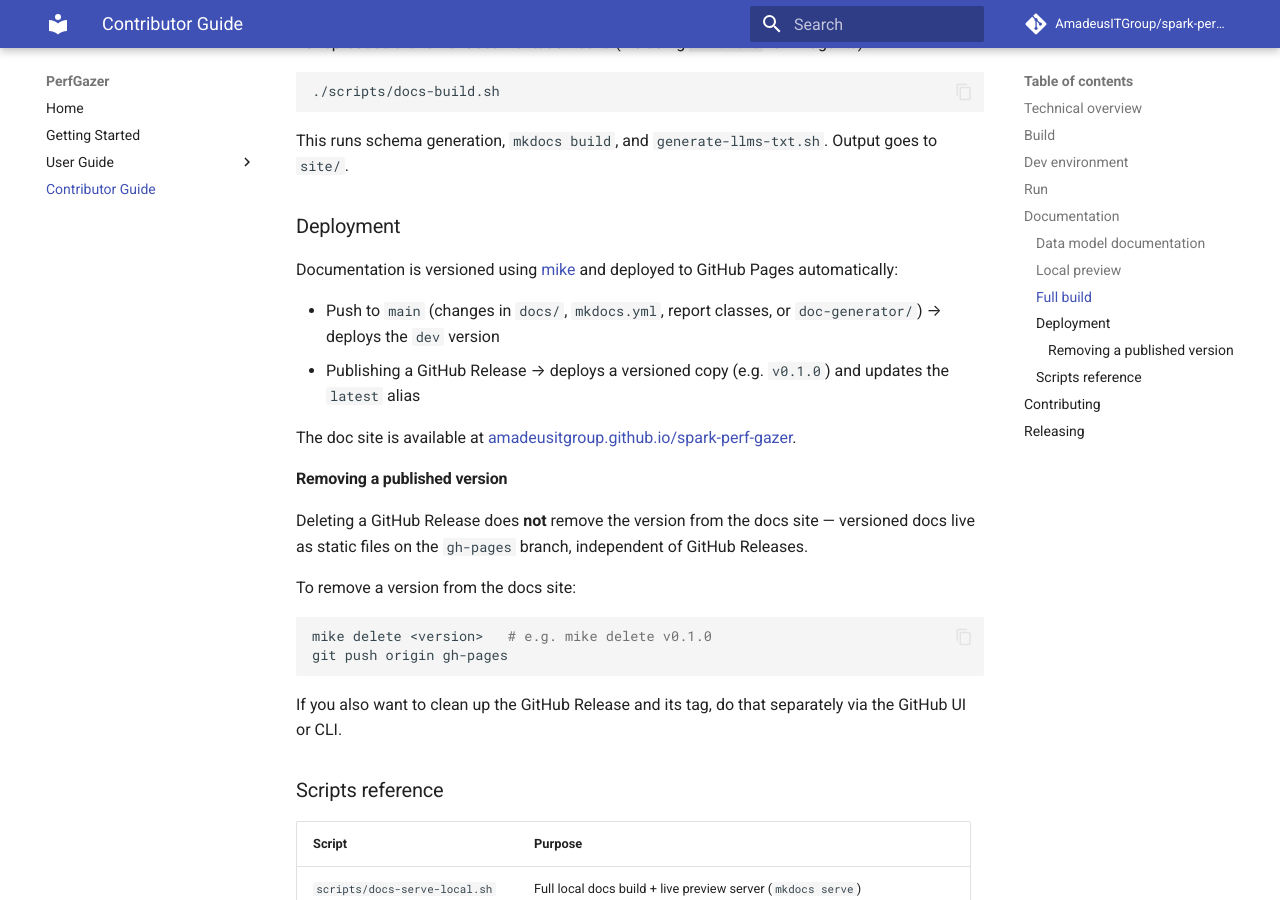
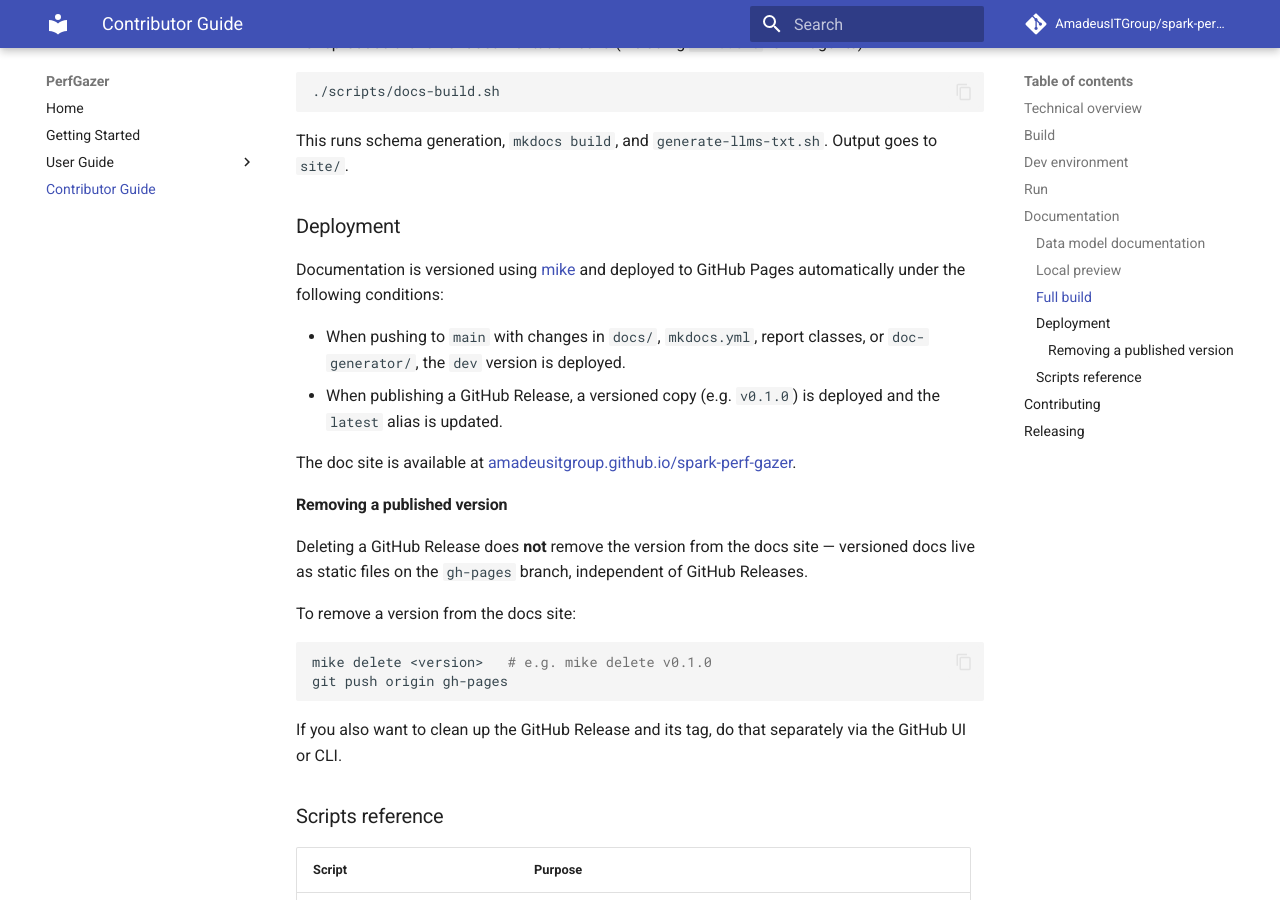
Before and after one commit to AmadeusITGroup/spark-perf-gazer, an MkDocs documentation site: the page built from docs/contributor_guide.md, in a window 1280 px wide and 900 px high, scrolled down 2581 px. Built offline with MkDocs 1.6.1 and Material for MkDocs 9.7.7, drawn with Linux system fonts in a browser that asks for light colours; comment, search, counter and statistics services are not loaded; the version menu is left out.

Commit message:
docs: rephrase deployment conditions in contributor guide

```diff
--- a/docs/contributor_guide.md
+++ b/docs/contributor_guide.md
@@ -122,10 +122,10 @@ This runs schema generation, `mkdocs build`, and `generate-llms-txt.sh`. Output
 
 ### Deployment
 
-Documentation is versioned using [mike](https://github.com/jimporter/mike) and deployed to GitHub Pages automatically:
+Documentation is versioned using [mike](https://github.com/jimporter/mike) and deployed to GitHub Pages automatically under the following conditions:
 
-- Push to `main` (changes in `docs/`, `mkdocs.yml`, report classes, or `doc-generator/`) → deploys the `dev` version
-- Publishing a GitHub Release → deploys a versioned copy (e.g. `v0.1.0`) and updates the `latest` alias
+- When pushing to `main` with changes in `docs/`, `mkdocs.yml`, report classes, or `doc-generator/`, the `dev` version is deployed.
+- When publishing a GitHub Release, a versioned copy (e.g. `v0.1.0`) is deployed and the `latest` alias is updated.
 
 The doc site is available at [amadeusitgroup.github.io/spark-perf-gazer](https://amadeusitgroup.github.io/spark-perf-gazer/).
 
```
